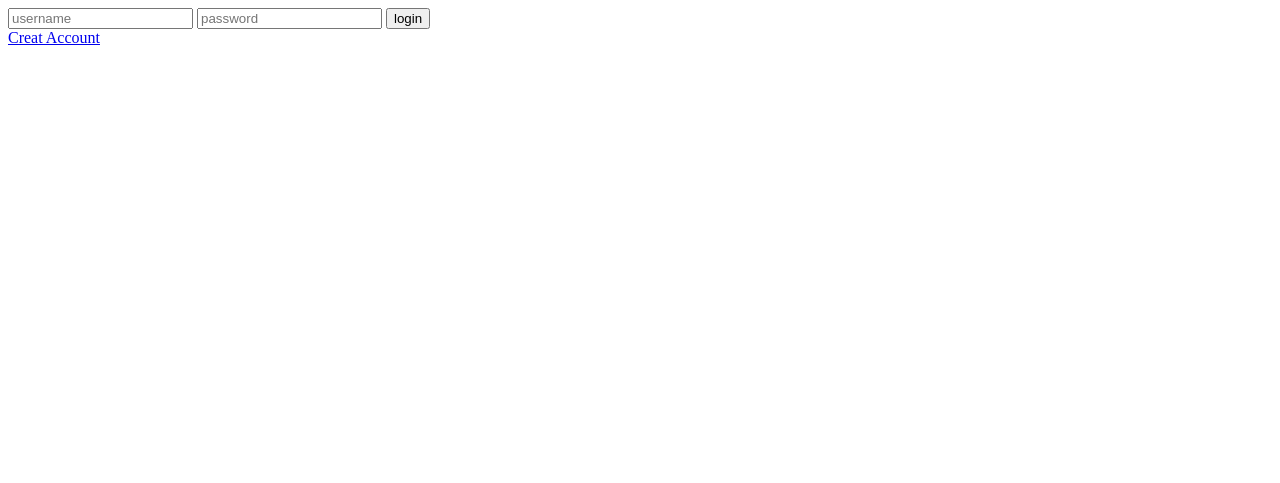
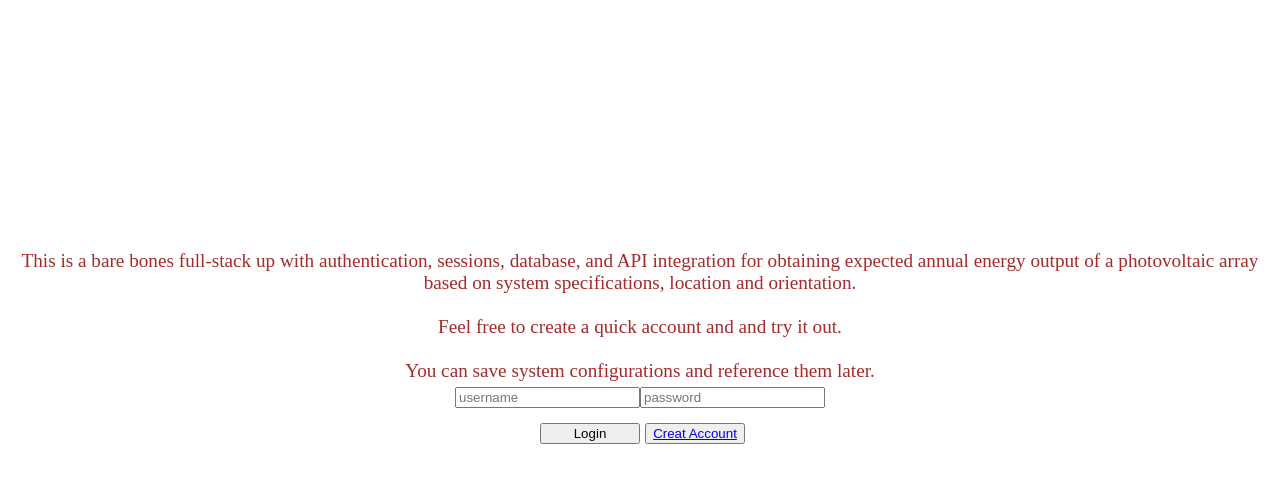
Before and after one commit to scottlynn1/Solar_energy_dashboard, a Django app: page /login in a window 1280 px wide. Shown: the top 483 px of the page. Run offline with Django 5.2, Linux system fonts and the light colour scheme.

Commit message:
add style to login page

```diff
--- /dev/null
+++ b/users/static/users/styles.css
@@ -0,0 +1,5 @@
+
+
+.maincont {
+  margin-top: 20px;
+}
--- a/users/templates/users/login.html
+++ b/users/templates/users/login.html
@@ -1,14 +1,27 @@
 {% extends 'users/layout.html' %}
 
 {% block body %}
+  <div style="margin-top: 250px; display:flex; flex-direction: column; justify-content: center;">
+  <div style="text-align: center; font-size: larger; color: brown;">This is a bare bones full-stack up with authentication, sessions, database, and API integration for obtaining expected annual energy output of a photovoltaic array based on system specifications, location and orientation. <br>
+    <br>Feel free to create a quick account and and try it out. <br>
+    <br>You can save system configurations and reference them later. <br>
+  </div>
   {% if message %}
-    <div>{{message}}</div>
+    <div style="text-align: center; margin: 10px;">{{message}}</div>
   {% endif %}
-  <form action="{% url 'users:login' %}" method="post">
+  <form style="display: flex; flex-direction: column;" action="{% url 'users:login' %}" method="post">
     {% csrf_token %}
+    <div style="display: flex; justify-content: center; margin: 5px;">
     <input type="text" name="username" placeholder="username">
     <input type="password" name="password" placeholder="password">
-    <input type="submit" value="login">
+    </div>
+    <div style="display: flex; justify-content: center; margin: 5px;">
+    <input style="width: 100px; margin: 5px;" type="submit" value="Login">
+    <button style="width: 100px; align-self: center;">
+      <a href="{% url 'users:signup' %}">Creat Account</a>
+    </button>
+    </div>
   </form>
-  <a href="{% url 'users:signup' %}">Creat Account</a>
+  </div>
+
 {% endblock %}
```
